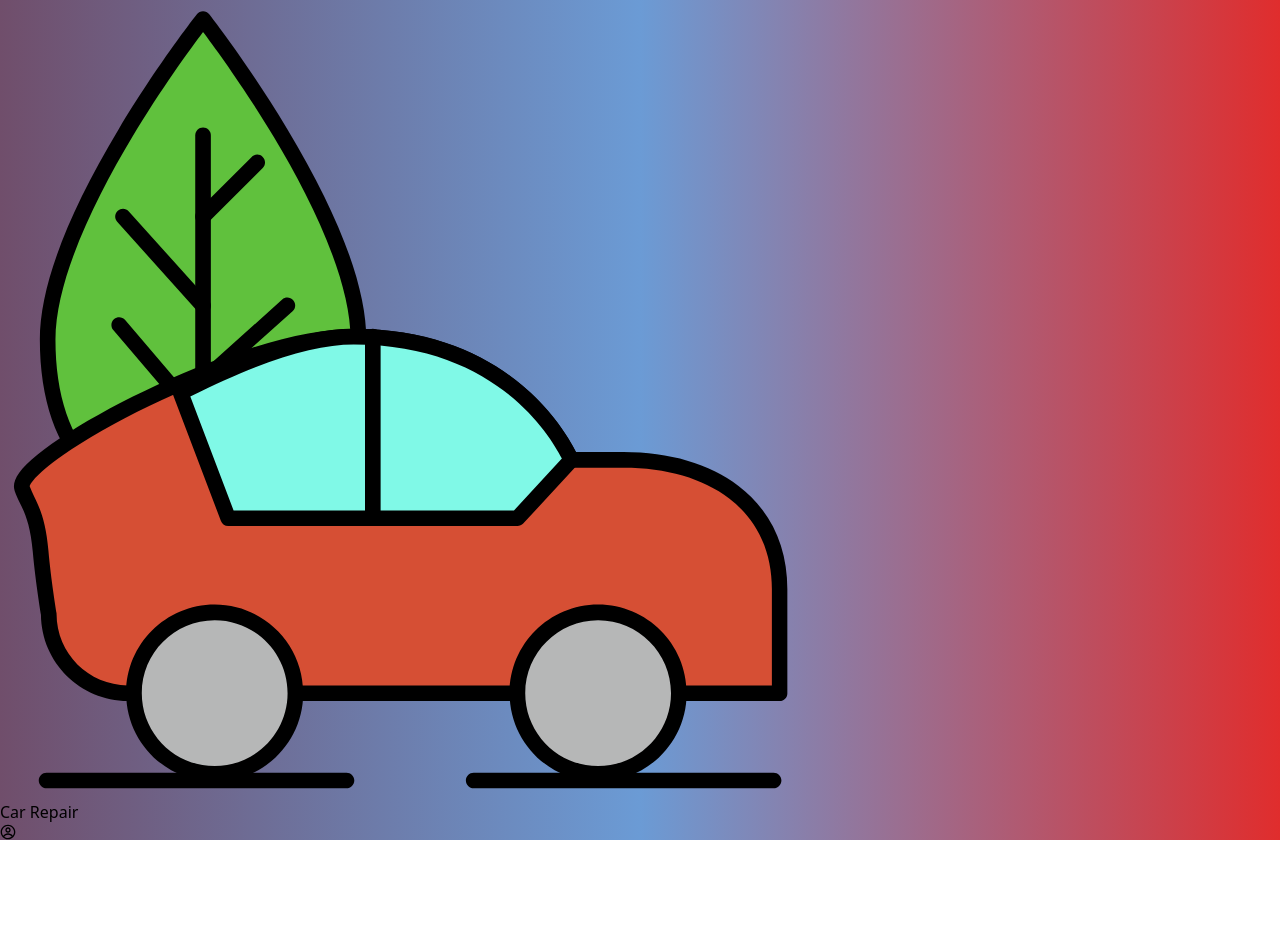
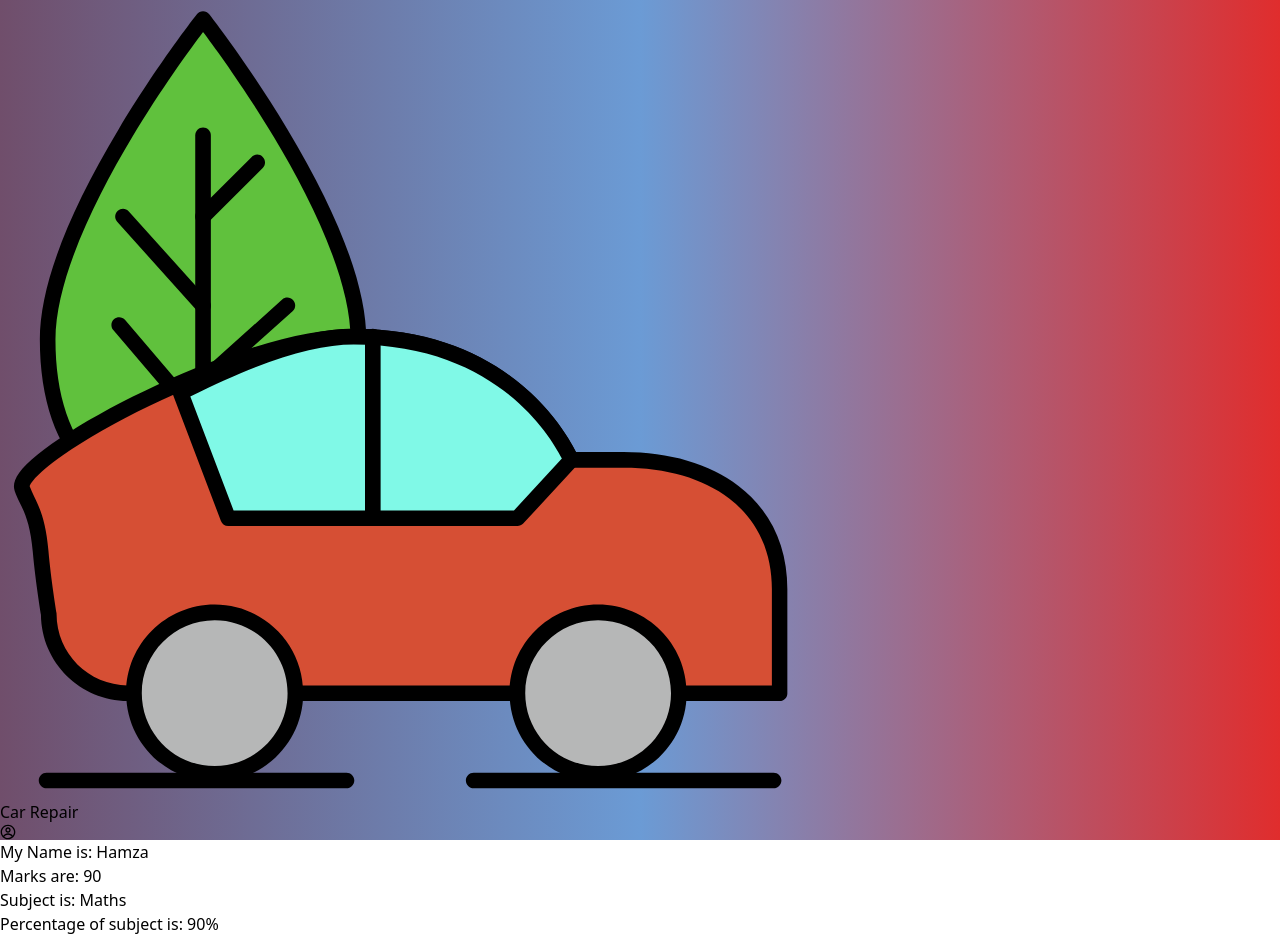
Before and after one commit to muhammad-hamza-liaqat/multi-page-application, a React (Vite) app: page / in a window 1280 px wide. Before the commit the page ends 840 px from the top, so only its background shows below. Built offline with nearby package versions, Linux system fonts and the light colour scheme.

Commit message:
React.memo implemented

```diff
--- /dev/null
+++ b/src/components/NameComponent.jsx
@@ -0,0 +1,21 @@
+import React from 'react';
+
+const NameComponent = ({ name }) => {
+    console.log("name component render");
+
+    return (
+        <>
+            <p className='text-center'> My Name is: {name} </p>
+        </>
+    );
+};
+
+export default React.memo(NameComponent);
+
+// React.memo is used for not rendering the component if their props are not changed
+// React.memo is higher order component
+// optimized the functional component to prevent it from re-rendering if its props are not being changed.
+
+
+// whereas, useMemo is a react hook, to memozie the value of a function.
+// to avoid recalculation, if the value is passed the same as before.
--- /dev/null
+++ b/src/components/ResultComponent.jsx
@@ -0,0 +1,19 @@
+import React from 'react';
+
+const ResultComponent = React.memo(({ marks, subject }) => {
+    console.log("result component render");
+
+    const percentageCalculation = (marks) => {
+        return (marks * 100) / 100;
+    };
+
+    return (
+        <>
+            <p className='text-center'>Marks are: {marks}</p>
+            <p className='text-center'>Subject is: {subject}</p>
+            <p className='text-center'>Percentage of subject is: {percentageCalculation(marks)}%</p>
+        </>
+    );
+});
+
+export default ResultComponent;
--- a/src/pages/Homepage.jsx
+++ b/src/pages/Homepage.jsx
@@ -1,10 +1,14 @@
 import React from 'react'
 import Navbar from '../components/Navbar'
+import ResultComponent from '../components/ResultComponent'
+import NameComponent from '../components/NameComponent'
 
 export default function Homepage() {
   return (
     <>
-      <Navbar/>
+      <Navbar />
+      <NameComponent name={"Hamza"} />
+      <ResultComponent marks={90} subject={"Maths"} />
     </>
   )
 }
```
